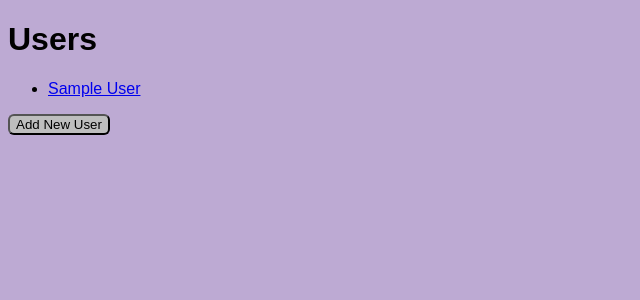
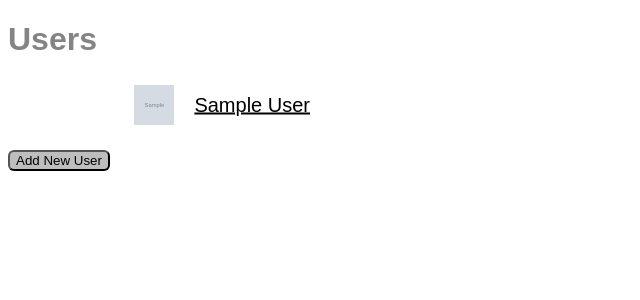
Before and after one commit to PatrickSontag/sqlalchemy-flask-blogly, a Flask app: page / in a window 1280 px wide. Shown: the top 300 px of the page, without its empty margins (0-640 px from the left). Run offline with Flask 2, Linux system fonts and the light colour scheme; tables that the repository leaves empty hold one stand-in row (values such as "Sample post"); grey boxes marked "Sample" are stand-in pictures.

Commit message:
update routes

```diff
--- a/app.py
+++ b/app.py
@@ -77,3 +77,13 @@ def update_user(user_id):
     db.session.commit()
 
     return redirect(f"/user/{user.id}")
+
+@app.route('/delete/<int:user_id>', methods=["POST"])
+def delete_user(user_id):
+    """Update user info"""
+
+    User.query.filter_by(id=user_id).delete()
+
+    db.session.commit()
+
+    return redirect('/')
--- a/static/styles.css
+++ b/static/styles.css
@@ -1,5 +1,35 @@
-img {
+.profile-img {
     height: 200px;
+}
+
+.home-container {
+    height: 50px;
+    width: 400px;
+    position: relative;
+    left: 10%;
+}
+
+.home-img {
+    height: 40px;
+    width: 40px;
+    object-fit: cover;
+    position: absolute;
+    top: 50%;
+    transform: translateY(-50%);
+}
+
+.home-name {
+    font-family: sans-serif;
+    color: black;
+    font-size: 20px;
+    position: absolute;
+    top: 50%;
+    transform: translateY(-50%);
+    left: 60px;
+}
+
+.users-container {
+    padding-bottom: 20px;
 }
 
 button.delete {
@@ -13,8 +43,9 @@ button {
 
 li, h1, form {
     font-family: sans-serif;
+    color: rgb(133, 132, 132);
 }
 
 body {
-    background-color: rgb(189, 170, 211);
+    background-color: rgb(255, 255, 255);
 }
--- a/templates/home.html
+++ b/templates/home.html
@@ -5,11 +5,14 @@
 {% block content %}
 <h1>Users</h1>
 
-<ul>
+<div class="users-container">
     {% for user in users %}
-    <li><a href="/user/{{ user.id }}">{{ user.first_name }} {{ user.last_name }}</a></li>
+    <div class="home-container">
+        <img class="home-img" src="{{ user.image_url }}">
+        <a class="home-name" href="/user/{{ user.id }}">{{ user.first_name }} {{ user.last_name }}</a>
+    </div>
     {% endfor %}
-</ul>
+</div>
 <form action="/add">
     <button action="/add">Add New User</button>
 </form>
--- a/templates/user.html
+++ b/templates/user.html
@@ -5,7 +5,7 @@
 {% block content %}
 <h1>{{ user.first_name }} {{ user.last_name }}</h1>
 <!-- <h2>{{ user.image_url }}</h2>- -->
-<img src="{{ user.image_url }}">
+<img class="profile-img" src="{{ user.image_url }}">
 
 <form>
     <button formaction="/edit/{{ user.id }}">Edit</button>
```
